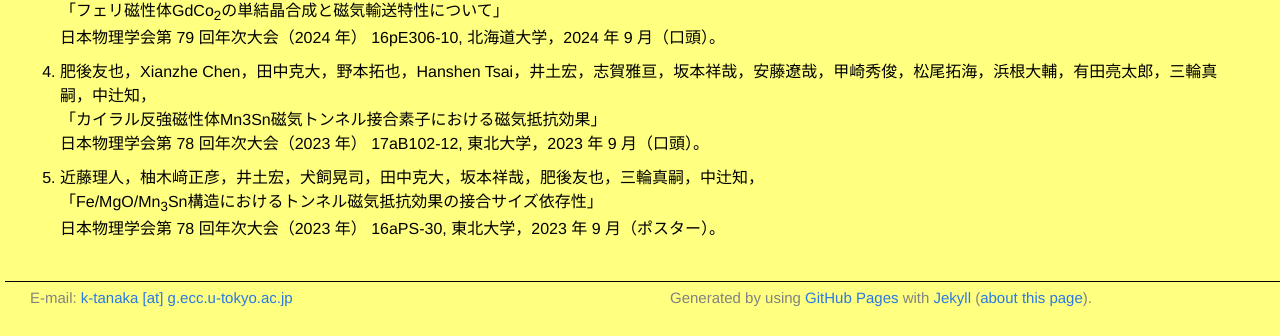
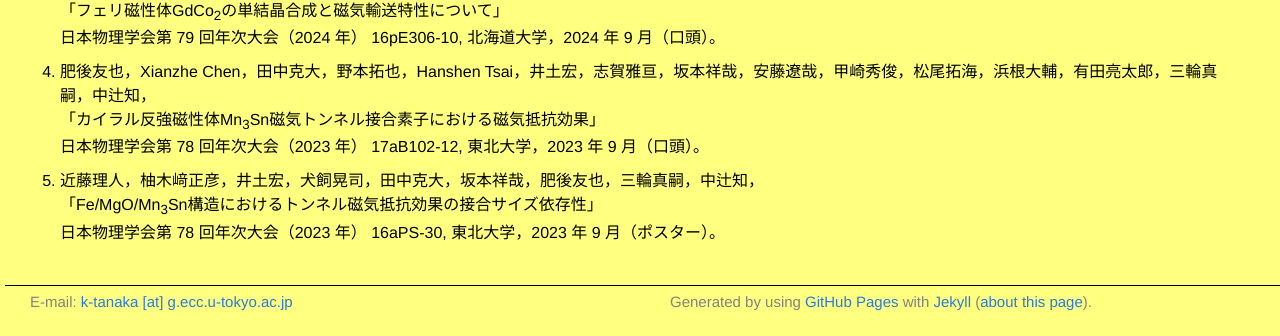
Before and after one commit to katsu-tanaka/katsu-tanaka.github.io, a Jekyll site: the page built from ja/presentations_j.md, in a window 1280 px wide and 900 px high, scrolled down 1997 px. Shown: the part 561-897 px from the top of the window. Built offline with Jekyll 4.4.1, drawn with Linux system fonts in a browser that asks for light colours.

Commit message:
Update presentations_j.md

```diff
--- a/ja/presentations_j.md
+++ b/ja/presentations_j.md
@@ -125,7 +125,7 @@ title: 発表
    日本物理学会第 79 回年次大会（2024 年） 16pE306-10, 北海道大学，2024 年 9 月（口頭）。
 
 1. 肥後友也，Xianzhe Chen，田中克大，野本拓也，Hanshen Tsai，井土宏，志賀雅亘，坂本祥哉，安藤遼哉，甲崎秀俊，松尾拓海，浜根大輔，有田亮太郎，三輪真嗣，中辻知，
-   「カイラル反強磁性体Mn3Sn磁気トンネル接合素子における磁気抵抗効果」
+   「カイラル反強磁性体Mn<sub>3</sub>Sn磁気トンネル接合素子における磁気抵抗効果」
    日本物理学会第 78 回年次大会（2023 年） 17aB102-12, 東北大学，2023 年 9 月（口頭）。
 
 1. 近藤理人，柚木﨑正彦，井土宏，犬飼晃司，田中克大，坂本祥哉，肥後友也，三輪真嗣，中辻知，
```
